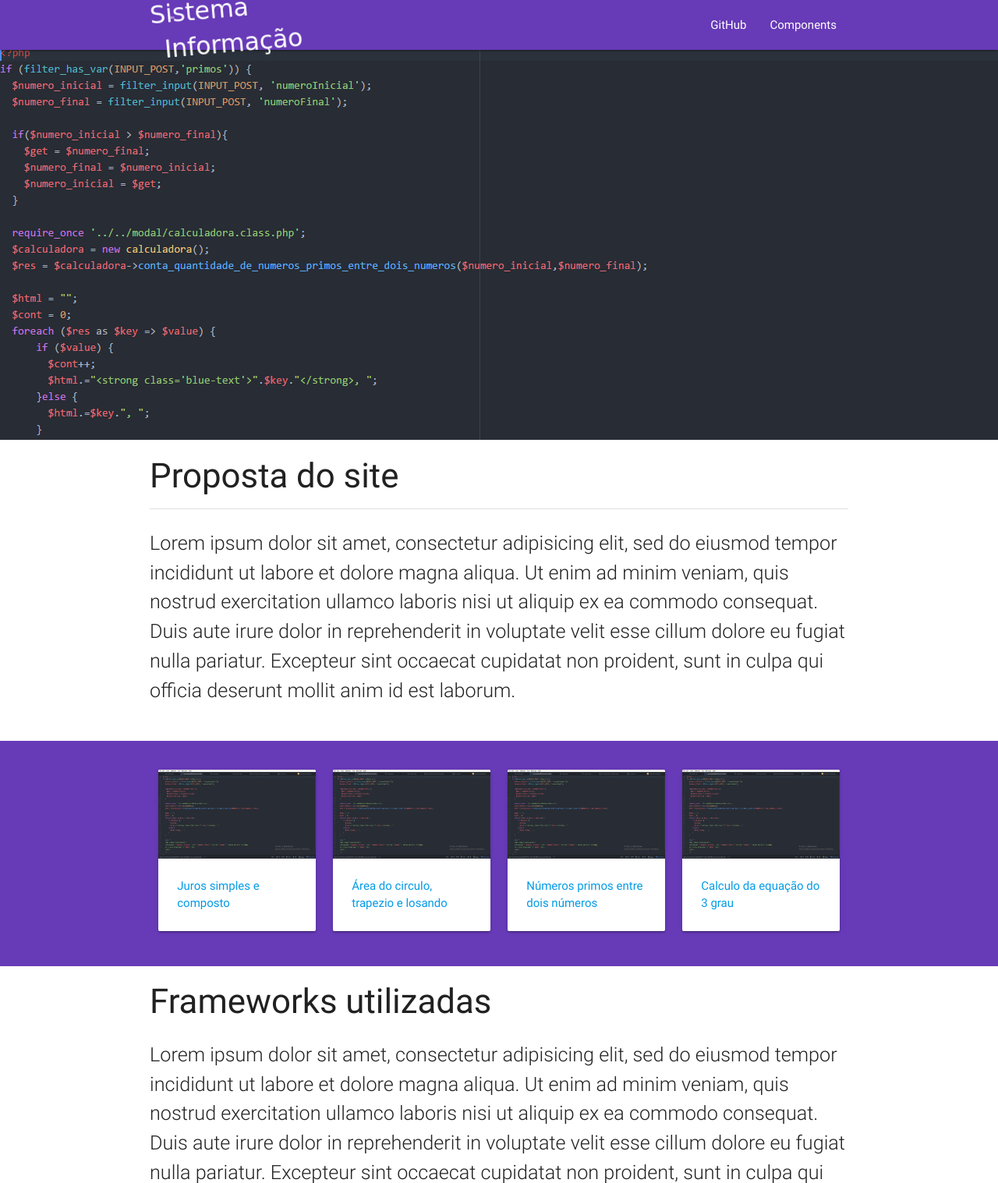
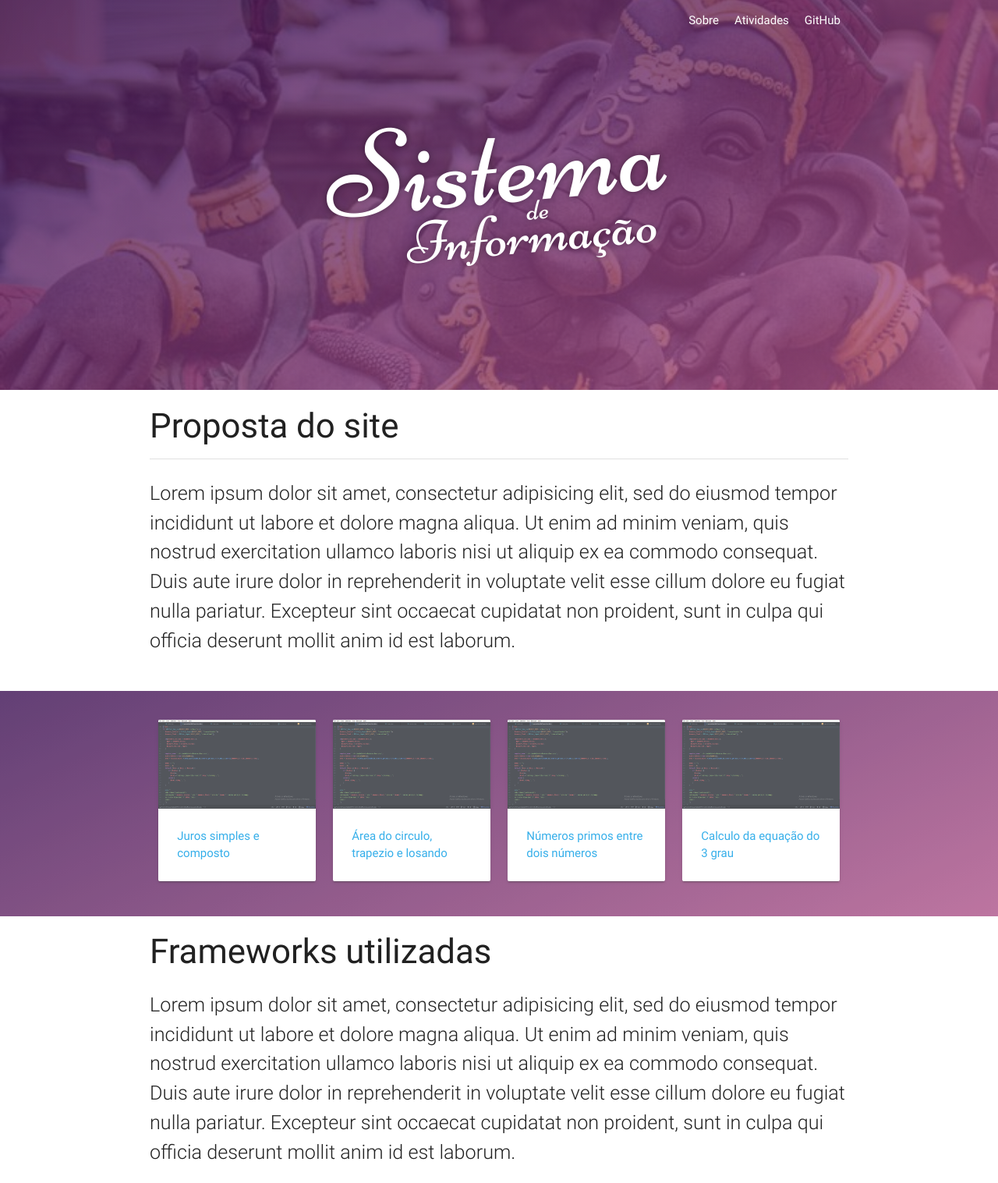
Before and after one commit to DeividFrancis/at.1_3p_si_2018.1-linguagem_e_desenvolvimento_para_web, a PHP site: page / in a window 1280 px wide. Shown: the top 1517 px of the page at 78% size. Run offline with PHP 8.4, Linux system fonts and the light colour scheme; some libraries are stand-ins or nearby versions.

Commit message:
Add logo e mudando a cor solida para um gradient

```diff
--- a/app/index.php
+++ b/app/index.php
@@ -7,67 +7,41 @@
 
   <!-- Impot My Css -->
   <link rel="stylesheet" href="lib/css/my-css.css">
+
+  <!-- Import Google font -->
+  <link href="https://fonts.googleapis.com/css?family=Niconne&amp;subset=latin-ext" rel="stylesheet">
   <!--Import Google Icon Font-->
   <link href="https://fonts.googleapis.com/icon?family=Material+Icons" rel="stylesheet">
   <!--Import materialize.css-->
   <link rel="stylesheet" href="https://cdnjs.cloudflare.com/ajax/libs/materialize/0.100.2/css/materialize.min.css">
 
+
   <!--Let browser know website is optimized for mobile-->
   <meta name="viewport" content="width=device-width, initial-scale=1.0"/>
 </head>
 <body class="">
-  <style media="screen">
-    .logo{
-      font-family: 'Niconne', cursive;
-      font-size: 1em;
-      /* font-weight: bold; */
-      display: flex;
-      flex-direction: column;
-      position: relative;
-
-      transform: rotate(-5deg);
-      top: -18px;
-    }
-    .sistema{
-
-    }
-    .de{
-        position: absolute;
-        top: 10%;
-        left: 20%;
-        font-size: 15%;
-    }
-    .informacao{
-      position: absolute;
-      top: 70%;
-      left: 1rem;
-    }
-  </style>
-  <header class="index">
-    <div class="navbar-fixed ">
-      <nav>
-        <div class="nav-wrapper deep-purple">
-          <div class="container">
-            <a href="#!" class="brand-logo">
-              <div class="logo">
-                <span class="sistema">Sistema</span>
-                <span class="de">de</span>
-                <span class="informacao">Informação</span>
-              </div>
-            </a>
-            <ul class="right hide-on-med-and-down">
-              <li><a href="http://github.com/DeividFrancis/at.1_3p_si_2018.1-linguagem_e_desenvolvimento_para_web">GitHub</a></li>
-              <li><a href="badges.html">Components</a></li>
-            </ul>
-          </div>
-        </div>
-      </nav>
+  <div class="nav-home">
+  <div class="container">
+    <ul class="menu-index">
+      <li><a href="">Sobre</a></li>
+      <li><a href="">Atividades</a></li>
+      <li><a href="https://github.com/DeividFrancis/at.1_3p_si_2018.1-linguagem_e_desenvolvimento_para_web">GitHub</a></li>
+    </ul>
+  </div>
+  </div>
+  <main class="index">
+    <div class="container-fundo">
+      <div class="fundo"></div>
+    <div class="parallax-container">
+      <div class="parallax"><img src="images/my-php.jpg"></div>
     </div>
-  </header>
-  <main class="index">
-
-    <div class="parallax-container">
-      <div class="parallax"><img src="images/my-php.png"></div>
+    <div class="container-logo">
+      <div class="index-logo">
+        <div class="sistema-index">Sistema</div>
+        <div class="de-index">de</div>
+        <div class="informacao-index">Informação</div>
+      </div>
+    </div>
     </div>
     <div class="row">
       <div class="container">
@@ -76,7 +50,7 @@
         <p class="flow-text">Lorem ipsum dolor sit amet, consectetur adipisicing elit, sed do eiusmod tempor incididunt ut labore et dolore magna aliqua. Ut enim ad minim veniam, quis nostrud exercitation ullamco laboris nisi ut aliquip ex ea commodo consequat. Duis aute irure dolor in reprehenderit in voluptate velit esse cillum dolore eu fugiat nulla pariatur. Excepteur sint occaecat cupidatat non proident, sunt in culpa qui officia deserunt mollit anim id est laborum.</p>
       </div>
     </div>
-    <div class="row deep-purple   space-1">
+    <div class="row gradient   space-1">
       <div class="container">
         <div class="col s12 m3">
           <a href="juros-simples-composto">
--- a/app/lib/css/my-css.css
+++ b/app/lib/css/my-css.css
@@ -1,3 +1,4 @@
+
 main,footer,header{
   padding-left: 200px;
 }
@@ -6,18 +7,27 @@ main{
   min-height: 80vh;
 }
 
-@media only screen and (max-width: 992px){
-  main,footer,header{
-    padding-left: 0;
+.fundo{
+  content: "";
+  width: 100%;
+  height: 100%;
+  position: absolute;
+  background-image: linear-gradient(-25deg,#ad5389,#3c1053);
+  opacity: .8;
+  z-index: 0;
 }
 
+.gradient{
+  background-image: linear-gradient(-25deg,#ad5389,#3c1053) !important;
+  opacity: .8;
+  z-index: 0;
 }
 
-.deep-purple label,.deep-purple .input-field label{
+.gradient label,.gradient .input-field label{
   color: #fff;
 }
 
-.deep-purple [type="radio"]:not(:checked) + label:before, [type="radio"]:not(:checked) + label:after{
+.gradient [type="radio"]:not(:checked) + label:before, [type="radio"]:not(:checked) + label:after{
   border-color: #fff;
 }
 
@@ -25,9 +35,26 @@ main{
   font-size: 2em !important;
 }
 
+.nav-home{
+  position: absolute;
+  width: 100%;
+  z-index: 999;
+}
+.menu-index{
+  display: flex;
+  justify-content: flex-end;
+}
+.menu-index li a{
+  padding: 10px;
+  color: #fff;
+}
 
 .hader{
   color: #444;
+}
+.absolute{
+  position: absolute;
+  width: 100%;
 }
 
 /* Especiais do index */
@@ -45,10 +72,25 @@ main{
   padding: 30px;
 }
 
+
+
+
+
+
+
+
+
+
+
+
+
+
+
 .logo{
   font-family: 'Niconne', cursive;
   font-size: 3em;
   /* font-weight: bold; */
+  text-shadow: 0 0 10px rgba(0, 0, 0, .4);
   display: flex;
   flex-direction: column;
   position: relative;
@@ -70,3 +112,55 @@ main{
   top: 85%;
   left: 1rem;
 }
+
+
+
+.container-fundo{
+  position: relative;
+}
+
+.container-logo{
+  position: absolute;
+  top: 30%;
+  width: 100%;
+  text-align: center;
+}
+
+.index-logo{
+  color: #fff;
+  text-shadow: 0 0 10px rgba(0, 0, 0, 0.4);
+  font-size: 5em;
+  font-family: 'Niconne', cursive;
+  transform: rotate(-5deg);
+}
+.sistema-index, .informacao-index{
+  line-height: .8em;
+}
+.sistema-index{
+  font-size: calc(5% + 2em);
+}
+.de-index{
+  line-height: 0;
+  /* display: inline; */
+  font-size: 0.5em;
+  background-color: #000;
+  padding-left: 2.5em;
+}
+.informacao-index{
+  padding-left: 1em;
+}
+
+
+/* Screen adapitive */
+
+
+@media only screen and (max-width: 992px){
+  .index-logo{
+    font-size: 3em;
+  }
+  @media only screen and (max-width: 992px){
+    main,footer,header{
+      padding-left: 0;
+    }
+
+  }
--- a/app/views/_includes/header.php
+++ b/app/views/_includes/header.php
@@ -27,7 +27,7 @@
 </head>
 <body class="">
   <header>
-     <nav class="top-nav hide-on-large-only deep-purple">
+     <nav class="top-nav hide-on-large-only gradient">
       <div class="container">
       <!-- <div class="nav-wrapper deep-purple-text">
         <a href="#" class="brand-logo">Logo</a>
@@ -42,7 +42,7 @@
     </nav>
     <ul id="nav-mobile" class="side-nav fixed">
       <a href="//localhost:8080">
-      <li class="banner-logo deep-purple ">
+      <li class="banner-logo gradient ">
         <div class="logo white-text">
           <span class="sistema">Sistema</span>
           <span class="de">de</span>
```
Also changed, not shown: app/views/calculo/areaCirculoTrapezioLosango.template.php (+10 -4 lines), app/views/calculo/jurosSimplesComposto.template.php (+6 -2 lines), app/views/calculo/quantidadeDePrimosEntreDoisNumeros.template.php (+5 -2 lines), app/images/my-php.jpg (added). Lines whose indentation alone changed are shown as unchanged.
